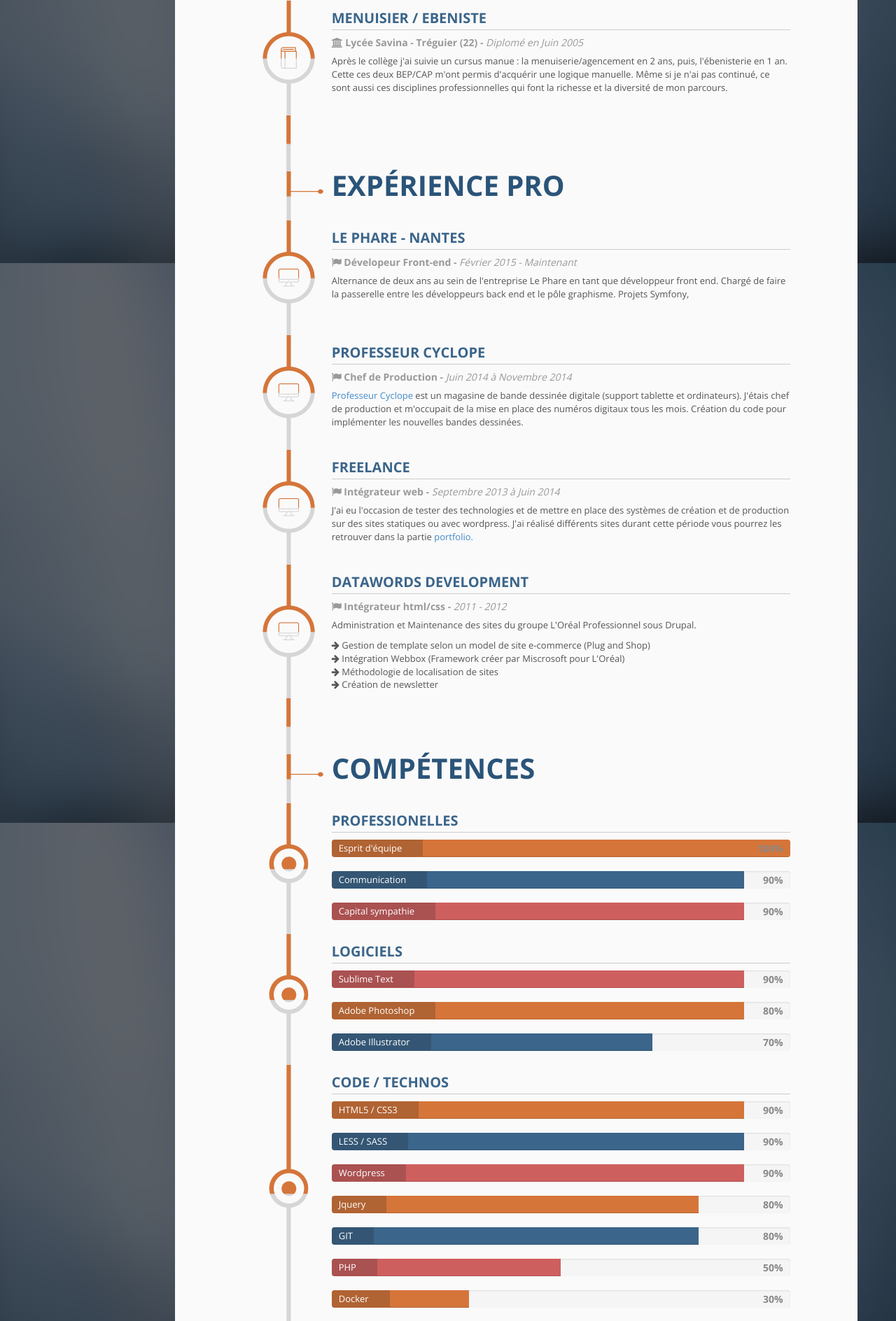
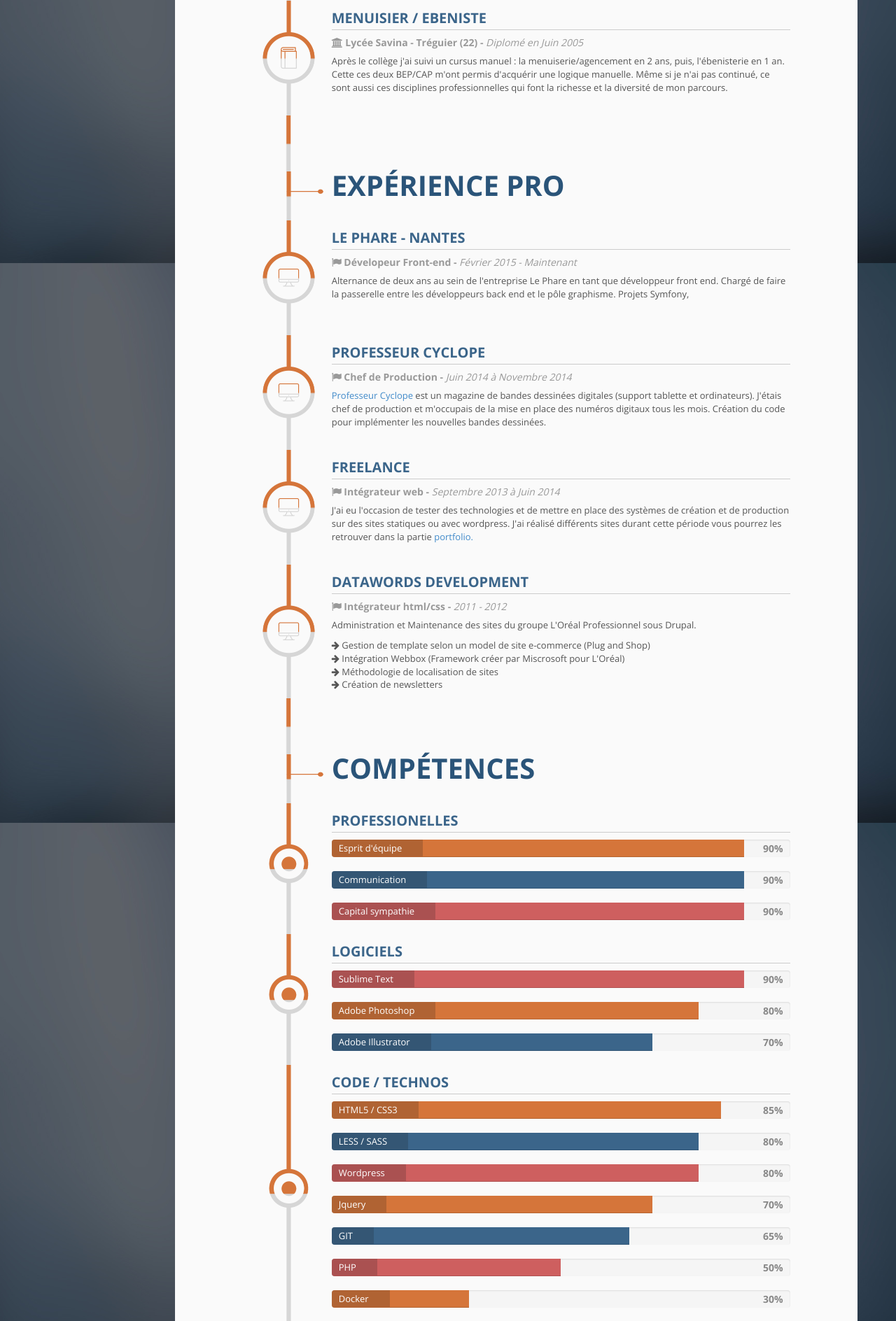
Before and after one commit to Pibolo/pibolo.github.io, a PHP site: page / in a window 1280 px wide. Shown: the part 1224-3112 px from the top of the page at 70% size. Run offline with PHP 8.4, Linux system fonts and the light colour scheme.

Commit message:
modif des barres de competences et telechargement cv

```diff
--- a/index.php
+++ b/index.php
@@ -69,7 +69,7 @@
   </nav>
 
   <div class="side-menu-buttons">
-    <!-- <a href="#" class="btn btn-side-menu"><i class="fa fa-download"></i> Télécharger mon CV</a> -->
+    <a href="/pdf/cv-jeremy-alluin.pdf" class="btn btn-side-menu"><i class="fa fa-download"></i> Télécharger mon CV</a>
     <a href="#contact" class="btn btn-side-menu"><i class="fa fa-envelope-o"></i> Contactez moi</a>
   </div>
 </div>
@@ -89,7 +89,7 @@
 
       <div class="row">
         <div class="header-buttons col-md-10 col-md-offset-1">
-          <!-- <a href="#" class="btn btn-default btn-top-resume"><i class="fa fa-download"></i><span class="btn-hide-text">Télécharger mon CV</span></a> -->
+          <a href="/pdf/cv-jeremy-alluin.pdf" class="btn btn-default btn-top-resume"><i class="fa fa-download"></i><span class="btn-hide-text">Télécharger mon CV</span></a>
           <a href="#contact" class="btn btn-default btn-top-message"><i class="fa fa-envelope-o"></i><span class="btn-hide-text">Contactez moi</span></a>
         </div>
       </div>
@@ -106,7 +106,7 @@
         <div class="col-md-7">
           <h1 class="intro-title1"><span class="color1 bold">Jérémy Alluin</span></h1>
           <h2 class="intro-title2">Développeur Front-end</h2>
-          <p>Passionné de culture web et de technologie, ouvert sur tout ce qui ce fait, j'ai fait de ma passion mon métier pour devenir acteur et non plus simple (et respectable) spectateur.
+          <p>Passionné de culture web et de technologie, ouvert sur tout ce qui ce fait et curieux, j'ai fait de ma passion mon métier pour devenir acteur et non plus simple (et respectable) spectateur.
         </div>
       </div>
 
@@ -214,7 +214,7 @@
                   <h3 class="section-item-title-1">Conception Web en alternance</h3>
                   <h4 class="graduation-time"><i class="fa fa-university"></i> CESI Ouest - Nantes (44) <span class="graduation-date">Diplôme en Septembre 2016</span></h4>
                   <div class="graduation-description">
-                    <p>Durant deux ans j'ai alterné formation et entreprise (Le Phare, Nantes). Cela m'a énormément fait avancé et m'a conforté dans mon choix d'être développeur Front-end</p>
+                    <p>Durant deux ans j'ai alterné formation et entreprise (Le Phare, Nantes). Cela m'a énormément fait avancé et m'a conforté dans mon choix de devenir développeur Front-end</p>
                   </div>
                 </div>
               </div>
@@ -244,7 +244,7 @@
                   <h3 class="section-item-title-1">Menuisier / Ebeniste</h3>
                   <h4 class="graduation-time"><i class="fa fa-university"></i> Lycée Savina - Tréguier (22) - <span class="graduation-date">Diplomé en Juin 2005</span></h4>
                   <div class="graduation-description">
-                    <p>Après le collège j'ai suivie un cursus manue : la menuiserie/agencement en 2 ans, puis, l'ébenisterie en 1 an. Cette ces deux BEP/CAP m'ont permis d'acquérir une logique manuelle. Même si je n'ai pas continué, ce sont aussi ces disciplines professionnelles qui font la richesse et la diversité de mon parcours.</p>
+                    <p>Après le collège j'ai suivi un cursus manuel : la menuiserie/agencement en 2 ans, puis, l'ébenisterie en 1 an. Cette ces deux BEP/CAP m'ont permis d'acquérir une logique manuelle. Même si je n'ai pas continué, ce sont aussi ces disciplines professionnelles qui font la richesse et la diversité de mon parcours.</p>
                   </div>
                 </div>
               </div>
@@ -294,7 +294,7 @@
                   <h3 class="section-item-title-1">Professeur Cyclope</h3>
                   <h4 class="job"><i class="fa fa-flag"></i> Chef de Production - <span class="job-date">Juin 2014 à Novembre 2014</span></h4>
                   <div class="job-description">
-                    <p><a href="http://www.professeurcyclope.fr/">Professeur Cyclope</a> est un magasine de bande dessinée digitale (support tablette et ordinateurs). J'étais chef de production et m'occupait de la mise en place des numéros digitaux tous les mois. Création du code pour implémenter les nouvelles bandes dessinées.</p>
+                    <p><a href="http://www.professeurcyclope.fr/">Professeur Cyclope</a> est un magazine de bandes dessinées digitales (support tablette et ordinateurs). J'étais chef de production et m'occupais de la mise en place des numéros digitaux tous les mois. Création du code pour implémenter les nouvelles bandes dessinées.</p>
                   </div>
                 </div>
               </div>
@@ -330,7 +330,7 @@
                       <li><i class="fa fa-arrow-right"></i> Gestion de template selon un model de site e-commerce (Plug and Shop)</li>
                       <li><i class="fa fa-arrow-right"></i> Intégration Webbox (Framework créer par Miscrosoft pour L'Oréal)</li>
                       <li><i class="fa fa-arrow-right"></i> Méthodologie de localisation de sites</li>
-                      <li><i class="fa fa-arrow-right"></i> Création de newsletter</li>
+                      <li><i class="fa fa-arrow-right"></i> Création de newsletters</li>
                     </ul>
                   </div>
                 </div>
@@ -369,11 +369,11 @@
 
                     <li>
                       <div class="progress">
-                        <div class="progress-bar" role="progressbar" data-percent="100%" style="width: 100%;">
-                            <span class="sr-only">100% Complete</span>
+                        <div class="progress-bar" role="progressbar" data-percent="90%" style="width: 90%;">
+                            <span class="sr-only">90% Complete</span>
                         </div>
                         <span class="progress-type">Esprit d'équipe</span>
-                        <span class="progress-completed">100%</span>
+                        <span class="progress-completed">90%</span>
                       </div>
                     </li>
 
@@ -422,8 +422,8 @@
                     </li>
                     <li>
                       <div class="progress">
-                        <div class="progress-bar" data-percent="90%" role="progressbar" style="width: 90%;">
-                            <span class="sr-only">90% Complete</span>
+                        <div class="progress-bar" data-percent="80%" role="progressbar" style="width: 80%;">
+                            <span class="sr-only">80% Complete</span>
                         </div>
                         <span class="progress-type">Adobe Photoshop</span>
                         <span class="progress-completed">80%</span>
@@ -453,47 +453,47 @@
                   <ul class="skills-list">
                     <li>
                       <div class="progress">
-                        <div class="progress-bar" data-percent="90%" role="progressbar" style="width: 90%;">
-                            <span class="sr-only">90% Complete</span>
+                        <div class="progress-bar" data-percent="85%" role="progressbar" style="width: 85%;">
+                            <span class="sr-only">85% Complete</span>
                         </div>
                         <span class="progress-type">HTML5 / CSS3</span>
-                        <span class="progress-completed">90%</span>
+                        <span class="progress-completed">85%</span>
                       </div>
                     </li>
                     <li>
                       <div class="progress">
-                        <div class="progress-bar progress-bar-2" data-percent="90%" role="progressbar" style="width: 90%;">
-                            <span class="sr-only">90% Complete</span>
+                        <div class="progress-bar progress-bar-2" data-percent="80%" role="progressbar" style="width: 80%;">
+                            <span class="sr-only">80% Complete</span>
                         </div>
                         <span class="progress-type">LESS / SASS</span>
-                        <span class="progress-completed">90%</span>
-                      </div>
-                    </li>
-                    <li>
-                      <div class="progress">
-                        <div class="progress-bar progress-bar-3" data-percent="90%" role="progressbar" style="width: 90%;">
-                            <span class="sr-only">90% Complete</span>
-                        </div>
-                        <span class="progress-type">Wordpress</span>
-                        <span class="progress-completed">90%</span>
-                      </div>
-                    </li>
-                    <li>
-                      <div class="progress">
-                        <div class="progress-bar" data-percent="80%" role="progressbar" style="width: 80%;">
-                            <span class="sr-only">80% Complete</span>
-                        </div>
-                        <span class="progress-type">Jquery</span>
                         <span class="progress-completed">80%</span>
                       </div>
                     </li>
                     <li>
                       <div class="progress">
-                        <div class="progress-bar progress-bar-2" data-percent="80%" role="progressbar" style="width: 80%;">
-                            <span class="sr-only">30% Complete</span>
+                        <div class="progress-bar progress-bar-3" data-percent="80%" role="progressbar" style="width: 80%;">
+                            <span class="sr-only">80% Complete</span>
+                        </div>
+                        <span class="progress-type">Wordpress</span>
+                        <span class="progress-completed">80%</span>
+                      </div>
+                    </li>
+                    <li>
+                      <div class="progress">
+                        <div class="progress-bar" data-percent="70%" role="progressbar" style="width: 70%;">
+                            <span class="sr-only">70% Complete</span>
+                        </div>
+                        <span class="progress-type">Jquery</span>
+                        <span class="progress-completed">70%</span>
+                      </div>
+                    </li>
+                    <li>
+                      <div class="progress">
+                        <div class="progress-bar progress-bar-2" data-percent="65%" role="progressbar" style="width: 65%;">
+                            <span class="sr-only">65% Complete</span>
                         </div>
                         <span class="progress-type">GIT</span>
-                        <span class="progress-completed">80%</span>
+                        <span class="progress-completed">65%</span>
                       </div>
                     </li>
                     <li>
```
Also changed, not shown: 1 other file.
